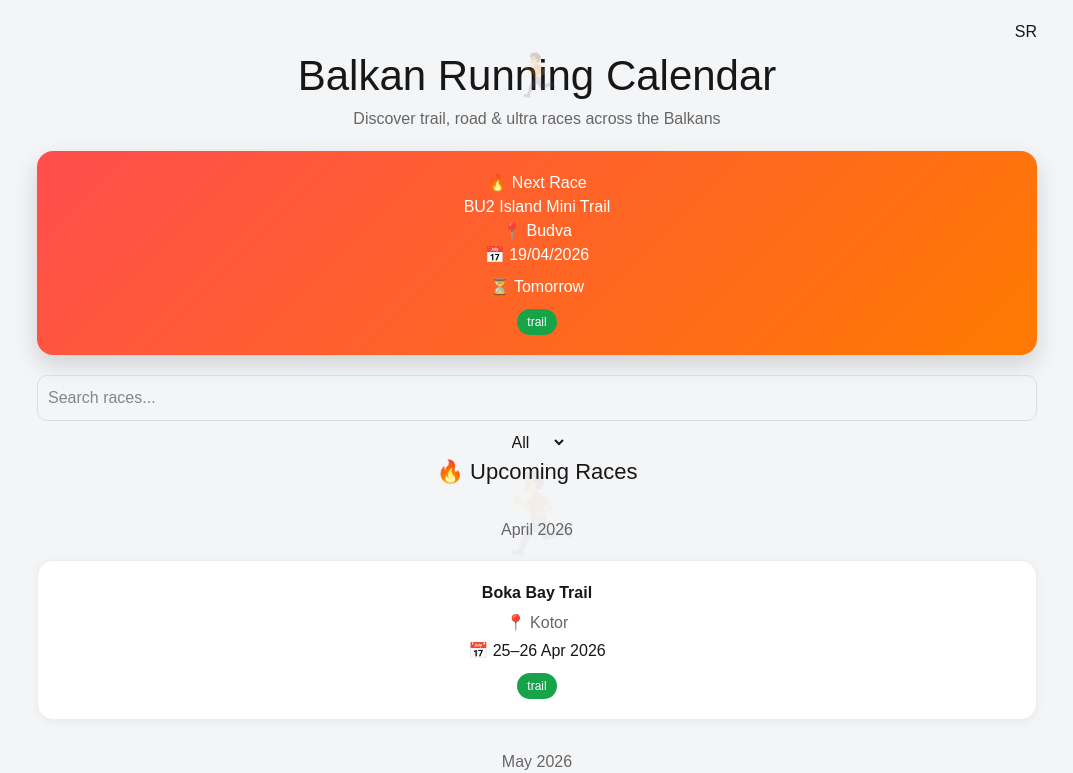
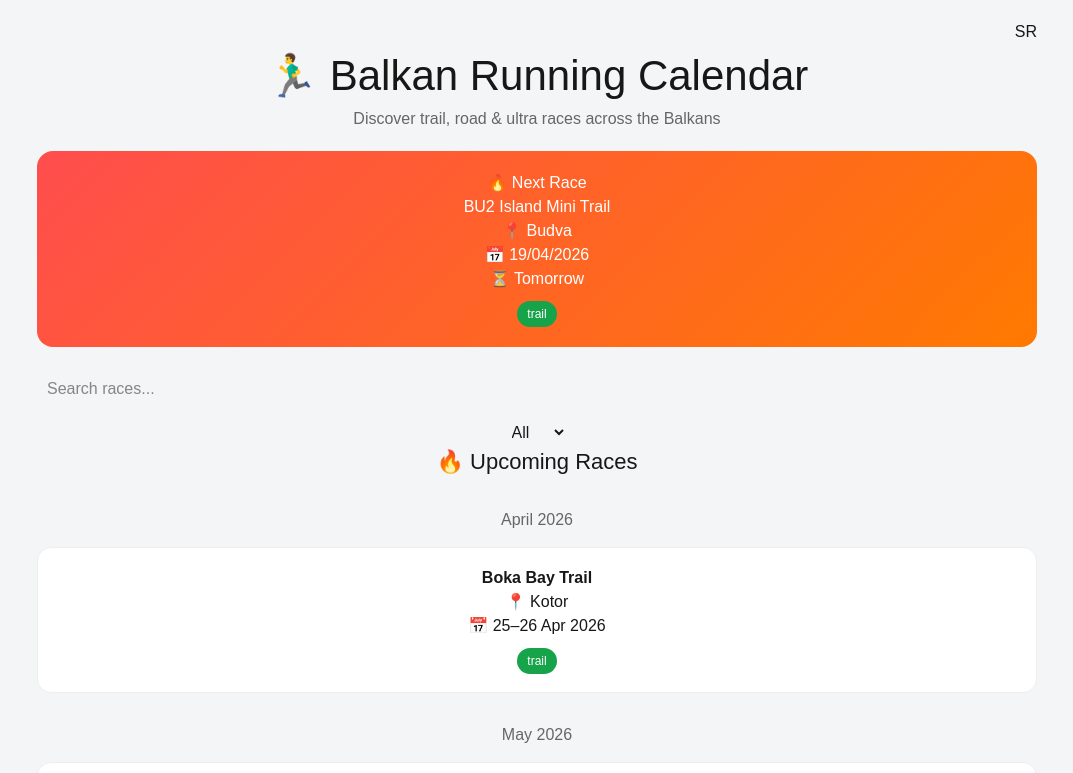
Before and after one commit to johnkremer-mne/runningkalender, a Next.js app: page / in a window 1280 px wide. Shown: the top 773 px of the page, without its empty margins (103-1176 px from the left). Built offline with nearby package versions, Linux system fonts and the light colour scheme.

Commit message:
Update race calendar with new races and links

```diff
--- a/app/page.tsx
+++ b/app/page.tsx
@@ -27,8 +27,7 @@ export default function Home() {
       trail: "Trail",
       ultra: "Ultra",
       next: "🔥 Next Race",
-      discover:
-        "Discover trail, road & ultra races across the Balkans",
+      discover: "Discover trail, road & ultra races across the Balkans",
     },
     rs: {
       upcoming: "🔥 Predstojeće trke",
@@ -39,25 +38,41 @@ export default function Home() {
       trail: "Trail",
       ultra: "Ultra",
       next: "🔥 Sledeća trka",
-      discover:
-        "Otkrij trail, drumske i ultra trke na Balkanu",
+      discover: "Otkrij trail, drumske i ultra trke na Balkanu",
     },
   }
 
   const races: Race[] = [
     { name: "Kapetanov Trail", date: "2026-01-17", location: "Montenegro", type: "trail", link: "https://live.3hercegnovi.me/event/CPT26/register" },
     { name: "Durmitor Winter Run", date: "2026-02-28", location: "Žabljak", type: "trail", link: "https://durmitorsky.run/course/winter-race" },
+
+    { name: "Ultra-maraton Montenegro 2026", date: "2026-03-29", displayDate: "29 Mar 2026 (10:00)", location: "Montenegro", type: "ultra", link: "https://live.3hercegnovi.me/event/PUM26/register" },
+
+    { name: "Riverside Run", date: "2026-04-05", location: "Danilovgrad", type: "road", link: "https://live.3hercegnovi.me/event/DG26/register" },
+
     { name: "Ostrog Half Marathon", date: "2026-04-11", location: "Nikšić", type: "road", link: "https://ostroskipolumaraton.com/" },
+
     { name: "BU2 Island Mini Trail", date: "2026-04-19", location: "Budva", type: "trail", link: "https://budva3.me/bu2-island-mini-trail-2026/" },
+
     { name: "Boka Bay Trail", date: "2026-04-25", displayDate: "25–26 Apr 2026", location: "Kotor", type: "trail", link: "https://www.bokabaytrail.com" },
+
     { name: "Last One Standing", date: "2026-05-09", location: "Podgorica", type: "ultra", link: "https://lastonestanding.run/" },
+
     { name: "Plav Run", date: "2026-05-30", displayDate: "30–31 May 2026", location: "Plav", type: "road", link: "https://plav.run/" },
-    { name: "Lovćen Trail Run", date: "2026-05-30", displayDate: "30–31 May 2026", location: "Cetinje", type: "trail", link: "https://cetinjetravel.wixstudio.com/website-24/blank-4-1-2-1" },
+
+    { name: "Lovćen Trail Run", date: "2026-05-30", displayDate: "30–31 May 2026", location: "Cetinje", type: "trail", link: "https://cetinjetravel.wixstudio.com/website-24/blank" },
+
     { name: "Durmitor Trail Run", date: "2026-07-10", displayDate: "10–12 Jul 2026", location: "Žabljak", type: "trail", link: "https://www.durmitortrail.run/" },
+
     { name: "Bjelasica Trail", date: "2026-08-08", location: "Kolašin", type: "trail", link: "https://bjelasicatrail.me" },
+
     { name: "Durmitor Sky Race", date: "2026-09-05", location: "Žabljak", type: "trail", link: "https://durmitorsky.run/" },
+
     { name: "Prokletije Trail 29K", date: "2026-09-19", location: "Plav", type: "trail", link: "https://itra.run/Races/RaceDetails/114422" },
+
     { name: "Podgorica Millennium Run", date: "2026-10-04", location: "Podgorica", type: "road", link: "https://www.podgorica.run/" },
+
+    { name: "Boka Marathon", date: "2026-12-12", displayDate: "12–13 Dec 2026", location: "Tivat–Kotor", type: "road", link: "https://bokamarathon.com/" },
   ]
 
   const today = new Date()
@@ -72,7 +87,6 @@ export default function Home() {
   const getCountdown = (date: string) => {
     const diff = new Date(date).getTime() - new Date().getTime()
     if (diff <= 0) return "Happening now / passed"
-
     const days = Math.floor(diff / (1000 * 60 * 60 * 24))
     if (days === 0) return "Today"
     if (days === 1) return "Tomorrow"
@@ -91,94 +105,45 @@ export default function Home() {
 
   const groupByMonth = (list: Race[]) => {
     const grouped: Record<string, Race[]> = {}
-
     list.forEach(r => {
       const month = new Date(r.date).toLocaleString("en-GB", {
         month: "long",
         year: "numeric",
       })
-
       if (!grouped[month]) grouped[month] = []
       grouped[month].push(r)
     })
-
     return grouped
   }
 
   const renderSection = (title: string, data: Record<string, Race[]>) => (
-    <div style={{ marginBottom: 70 }}>
-
-      <h2 style={{
-        fontSize: 22,
-        textAlign: "center",
-        marginBottom: 30,
-        position: "relative"
-      }}>
-        <span style={{
-          position: "absolute",
-          left: "50%",
-          transform: "translateX(-50%)",
-          fontSize: 80,
-          opacity: 0.05,
-          zIndex: 0
-        }}>
-          🏃
-        </span>
+    <div style={{ marginBottom: 50 }}>
+      <h2 style={{ fontSize: 22, textAlign: "center", marginBottom: 30 }}>
         {title}
       </h2>
 
       {Object.entries(data).map(([month, races]) => (
         <div key={month} style={{ marginBottom: 30 }}>
-
-          <h3 style={{
-            color: "#666",
-            textAlign: "center",
-            marginBottom: 18
-          }}>
+          <h3 style={{ textAlign: "center", color: "#666", marginBottom: 15 }}>
             {month}
           </h3>
 
-          <div style={{ display: "grid", gap: 16 }}>
+          <div style={{ display: "grid", gap: 14 }}>
             {races.map((race, i) => (
-              <a
-                key={i}
-                href={race.link || "#"}
-                target="_blank"
-                style={{ textDecoration: "none", color: "inherit" }}
-              >
+              <a key={i} href={race.link || "#"} target="_blank" style={{ textDecoration: "none", color: "inherit" }}>
                 <div
                   style={{
                     background: "white",
-                    padding: 20,
-                    borderRadius: 16,
+                    padding: 18,
+                    borderRadius: 14,
                     border: "1px solid #eee",
+                    textAlign: "center",
                     cursor: "pointer",
-                    textAlign: "center",
-                    transition: "all 0.25s ease",
-                    boxShadow: "0 2px 10px rgba(0,0,0,0.05)",
-                  }}
-                  onMouseEnter={(e) => {
-                    e.currentTarget.style.transform = "translateY(-6px)"
-                    e.currentTarget.style.boxShadow = "0 16px 30px rgba(0,0,0,0.12)"
-                  }}
-                  onMouseLeave={(e) => {
-                    e.currentTarget.style.transform = "translateY(0)"
-                    e.currentTarget.style.boxShadow = "0 2px 10px rgba(0,0,0,0.05)"
                   }}
                 >
-                  <div style={{ fontWeight: 800, fontSize: 16 }}>
-                    {race.name}
-                  </div>
-
-                  <div style={{ marginTop: 6, color: "#666" }}>
-                    📍 {race.location}
-                  </div>
-
-                  <div style={{ marginTop: 4 }}>
-                    📅{" "}
-                    {race.displayDate ||
-                      new Date(race.date).toLocaleDateString("en-GB")}
-                  </div>
+                  <div style={{ fontWeight: 700 }}>{race.name}</div>
+                  <div>📍 {race.location}</div>
+                  <div>📅 {race.displayDate || new Date(race.date).toLocaleDateString("en-GB")}</div>
 
                   <div
                     style={{
@@ -187,8 +152,8 @@ export default function Home() {
                       padding: "4px 10px",
                       borderRadius: 999,
                       background: badgeColor(race.type),
+                      color: "white",
                       fontSize: 12,
-                      color: "white",
                     }}
                   >
                     {race.type}
@@ -214,11 +179,8 @@ export default function Home() {
           </button>
         </div>
 
-        <h1 style={{ fontSize: 42, textAlign: "center", position: "relative" }}>
-          <span style={{ opacity: 0.2, position: "absolute", left: "50%", transform: "translateX(-50%)" }}>
-            🏃
-          </span>
-          Balkan Running Calendar
+        <h1 style={{ fontSize: 42, textAlign: "center" }}>
+          🏃‍♂️ Balkan Running Calendar
         </h1>
 
         <p style={{ textAlign: "center", color: "#666" }}>
@@ -227,37 +189,27 @@ export default function Home() {
 
         {nextRace && (
           <a href={nextRace.link || "#"} target="_blank">
-            <div
-              style={{
+            <div style={{
               background: "linear-gradient(135deg,#ff4d4d,#ff7a00)",
               color: "white",
               padding: 20,
               borderRadius: 16,
               marginTop: 20,
-                textAlign: "center",
-                boxShadow: "0 10px 25px rgba(0,0,0,0.15)",
-              }}
-            >
+              textAlign: "center"
+            }}>
               <div>{langPack.next}</div>
               <h2>{nextRace.name}</h2>
               <div>📍 {nextRace.location}</div>
-
               <div>📅 {nextRace.displayDate || new Date(nextRace.date).toLocaleDateString("en-GB")}</div>
-
-              <div style={{ marginTop: 8 }}>
-                ⏳ {getCountdown(nextRace.date)}
-              </div>
-
-              <div
-                style={{
+              <div>⏳ {getCountdown(nextRace.date)}</div>
+              <div style={{
                 marginTop: 10,
                 display: "inline-block",
                 padding: "4px 10px",
                 borderRadius: 999,
                 background: badgeColor(nextRace.type),
                 fontSize: 12,
-                }}
-              >
+              }}>
                 {nextRace.type}
               </div>
             </div>
@@ -268,13 +220,7 @@ export default function Home() {
           placeholder={langPack.search}
           value={search}
           onChange={e => setSearch(e.target.value)}
-          style={{
-            width: "100%",
-            padding: 10,
-            marginTop: 20,
-            borderRadius: 10,
-            border: "1px solid #ddd",
-          }}
+          style={{ width: "100%", padding: 10, marginTop: 20 }}
         />
 
         <div style={{ textAlign: "center", marginTop: 10 }}>
```
Lines whose indentation alone changed are shown as unchanged.
